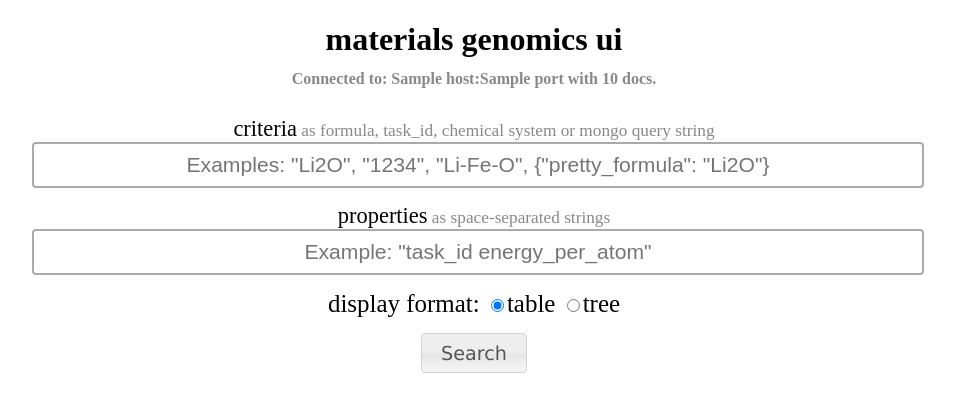
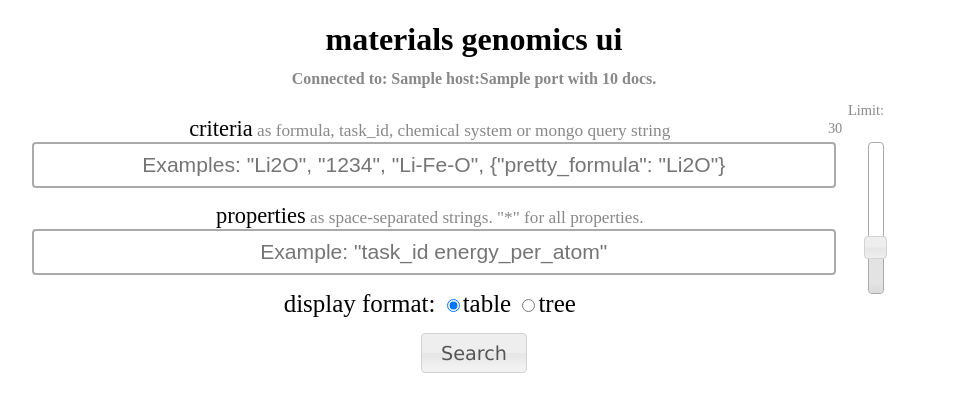
Before and after one commit to materialsproject/pymatgen-db, a Python web app: template matgendb/webui/home/templates/index.html in a window 1280 px wide. Shown: the top 412 px of the page, without its empty margins (166-1121 px from the left). Run offline with Jinja, Linux system fonts and the light colour scheme; the template is opened without the code that fills it: most values are stand-ins (such as "Sample title", 1, 10 or a date in 2020).

Commit message:
Add limit to materials genomics UI.

```diff
--- a/matgendb/webui/home/templates/index.html
+++ b/matgendb/webui/home/templates/index.html
@@ -32,6 +32,8 @@
 <h1>materials genomics ui</h1>
 <h2 id="subtitle">Connected to: {{ host }}:{{ port }} with {{ ndocs }} docs.</h2>
 <div id="search-div">
+    <div id="fields-div">
+        <div class="left">
             <div class="input-div">
                 <label for="criteria-input"><span
                         class="emph">criteria</span> as formula, task_id,
@@ -44,18 +46,23 @@
             <div class="input-div">
                 <label for="properties-input"><span
                         class="emph">properties</span> as space-separated
-            strings</label>
+                    strings. "*" for all properties.</label>
                 <input id="properties-input" type="text"
                        name="properties" class="text-search"
                        placeholder='Example: "task_id energy_per_atom"'/>
             </div>
-
             <div class="input-div">
                 <span class="emph">display format:
                 <input type="radio" name="display" value="table" checked>table
                 <input type="radio" name="display" value="tree">tree</span>
             </div>
-    <div class="input-div">
+        </div>
+        <div class="right">
+            <label id="limit-text">Limit: 30</label>
+            <div id="limit-slider-wrapper"><div id="limit-slider"></div></div>
+        </div>
+    </div>
+    <div id="search-button-div" class="input-div">
         <button class ="buttons" id="search-button">Search</button>
         <p id="error_msg"></p>
         <p id="help_msg"></p>
--- a/matgendb/webui/static/css/home.css
+++ b/matgendb/webui/static/css/home.css
@@ -4,6 +4,39 @@ h1 {
 
 input {
     font-size: 1.1em;
+}
+
+.left{
+    width: 90%;
+    float:left;
+}
+
+.right{
+    width: 10%;
+    float:right;
+}
+
+#limit-slider{
+
+    text-align:center;
+    height: 150px;
+}
+
+#limit-slider-wrapper{
+    padding-top: 5px;
+    padding-left: 40px;
+    margin-left: auto;
+    margin-right: auto;
+}
+
+#fields-div{
+    width: 70%;
+    margin-left: auto;
+    margin-right: auto;
+}
+
+#search-button-div{
+    clear: both;
 }
 
 .text-search {
@@ -25,7 +58,7 @@ label {
 
 .input-div {
     padding-top: 15px;
-    width: 70%;
+    width: 100%;
     margin-left: auto;
     margin-right: auto;
     text-align: center;
--- a/matgendb/webui/static/js/home.js
+++ b/matgendb/webui/static/js/home.js
@@ -70,10 +70,10 @@ function displayData() {
 }
 
 function doQuery() {
-    var crit, prop, opts;
+    var crit, prop, opts, limit;
     crit = $("#criteria-input").val();
     prop = $("#properties-input").val();
-
+    limit = $("#limit-slider").slider("value");
     opts = {
         img: '/static/images/spinner-large.gif',
         height: 50,
@@ -84,7 +84,7 @@ function doQuery() {
     $.ajax({
                url: "/rest/query",
                type: "POST",
-               data: {criteria: crit, properties: prop}
+               data: {criteria: crit, properties: prop, limit: limit}
            }
     ).success(function (data) {
                   $("#search-button").spinner('remove');
@@ -248,5 +248,29 @@ window.onload = function () {
             doQuery();
         }
     });
+//    $("#skip-slider").slider(
+//        {
+//            orientation: "vertical",
+//            range: "min",
+//            min: 0,
+//            max: 1000,
+//            value: 0,
+//            slide: function(event, ui)
+//            {
+//                $("#skip-text").text("Skip: " + ui.value);
+//            }
+//        });
+    $("#limit-slider").slider(
+        {
+            orientation: "vertical",
+            range: "min",
+            min: 0,
+            max: 100,
+            value: 30,
+            slide: function(event, ui)
+            {
+                $("#limit-text").text("Limit: " + ui.value);
+            }
+        });
 
 }
```
Also changed, not shown: matgendb/webui/rest/views.py (+10 -6 lines). Lines whose indentation alone changed are shown as unchanged.
